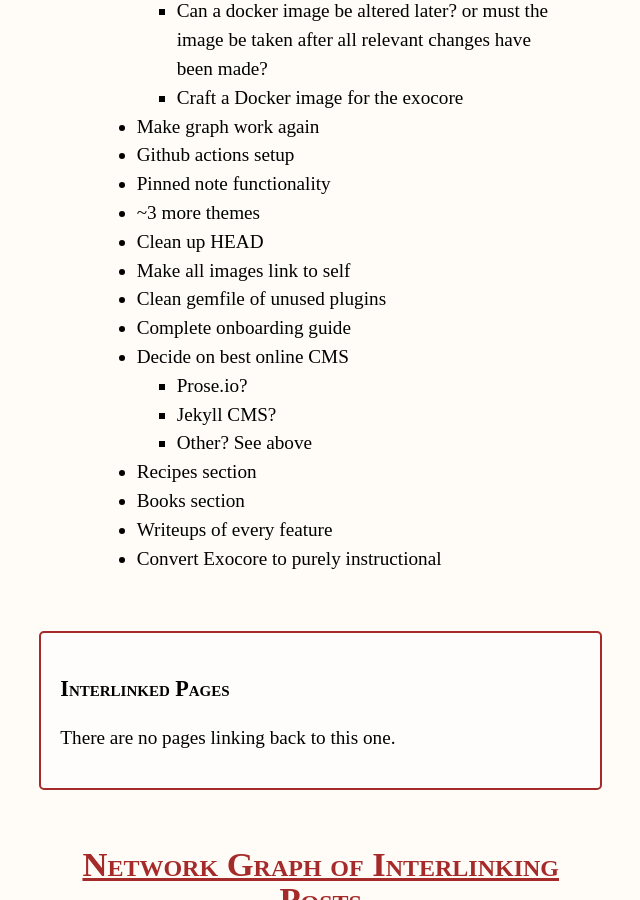
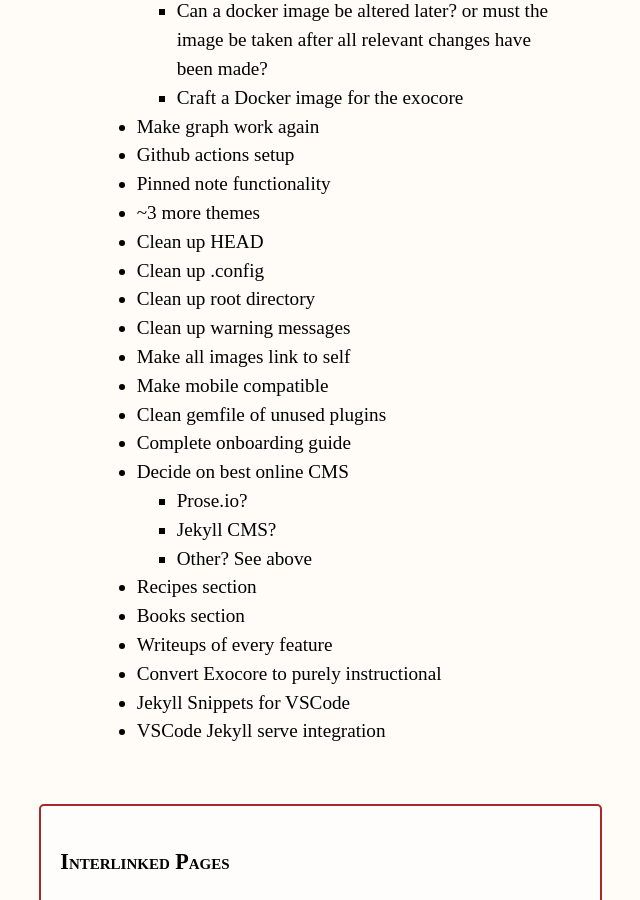
Before and after one commit to hot-domme/exocore, a Jekyll site: the page built from _journal/exocore-todo.md, in a window 1280 px wide and 900 px high, scrolled down 4315 px. Shown: the whole window, without its empty margins (245-885 px from the left). Built offline with Jekyll 4.4.1, drawn with Linux system fonts in a browser that asks for light colours; comment, search, counter and statistics services are not loaded.

```diff
--- a/_journal/exocore-todo.md
+++ b/_journal/exocore-todo.md
@@ -84,7 +84,11 @@ tags: meta exocore computers todo
 - Pinned note functionality
 - ~3 more themes
 - Clean up HEAD
+- Clean up .config
+- Clean up root directory
+- Clean up warning messages
 - Make all images link to self
+- Make mobile compatible
 - Clean gemfile of unused plugins
 - Complete onboarding guide
 - Decide on best online CMS
@@ -95,3 +99,5 @@ tags: meta exocore computers todo
 - Books section
 -  Writeups of every feature
 -  Convert Exocore to purely instructional
+-  Jekyll Snippets for VSCode
+-  VSCode Jekyll serve integration
```
